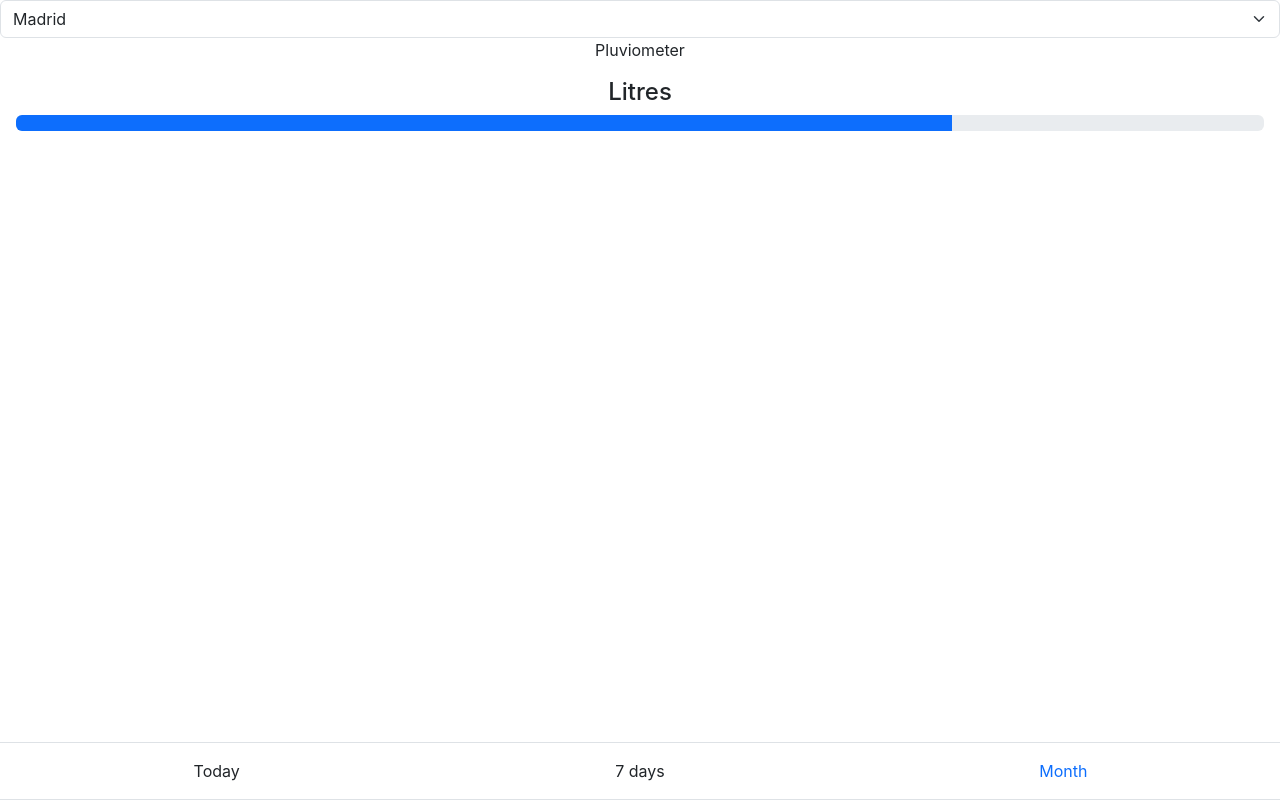
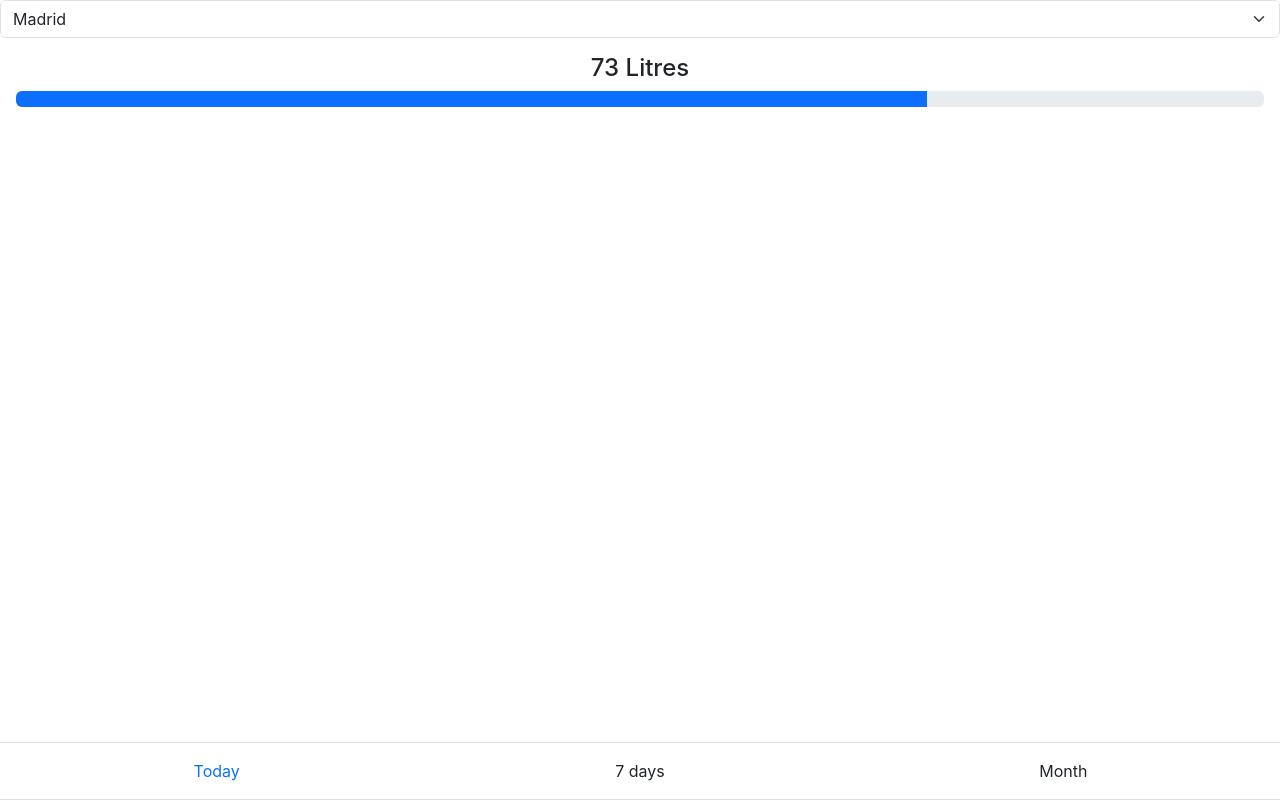
Before and after one commit to Victorlpz23/React-Pluviometer, a React (Create React App) app: page / in a window 1280 px wide. Built offline with nearby package versions, Linux system fonts and the light colour scheme.

Commit message:
Pluviomneter Done

```diff
--- a/src/App.js
+++ b/src/App.js
@@ -1,17 +1,11 @@
 import './App.css';
-import CitySelector from './components/CitySelector';
-import DateSelector from './components/DateSelector';
 import Pluviometer from './components/Pluviometer';
-import RainGuage from './components/RainGuage';
-import cities from "./data/cities.json"
+
 
 function App() {
   return (
     <div className="App">
-      <CitySelector cities={cities} selectedCity="Madrid"/>
       <Pluviometer />
-      <RainGuage />
-      <DateSelector selectedDate='Month' />
     </div>
   );
 }
--- a/src/components/Pluviometer.jsx
+++ b/src/components/Pluviometer.jsx
@@ -1,7 +1,49 @@
-import React from 'react'
+import React, { useEffect, useState } from 'react'
+import CitySelector from './CitySelector';
+import cities from "./../data/cities.json"
+import RainGuage from './RainGuage';
+import DateSelector from './DateSelector';
+import { fetchData } from '../services/fetch-data';
 
-export default function Pluviometer({}) {
+function Pluviometer() {
+  const [city, setCity] = useState("Madrid");
+  const [date, setDate] = useState("Today");
+  const [litres, setLitres] = useState();
+
+  useEffect(() => {
+    setLitres(undefined)
+
+    fetchData(city, date).then((litres) => setLitres(litres))
+  }, [date, city]);
+
+  const handleChangeCity = (city) => {
+    setCity(city)
+  };
+
+  const handleChangeDate = (date) => {
+    setDate(date)
+  };
+
+
   return (
-    <div>Pluviometer</div>
-  )
+    <main>
+      <CitySelector
+        cities={cities}
+        selectedCity={city}
+        onChangeCity={handleChangeCity}
+      />
+
+      <RainGuage
+        litres={litres}
+      />
+
+      <DateSelector
+        selectedDate={date}
+        onDateChange={handleChangeDate}
+
+      />
+    </main>
+  );
 }
+
+export default Pluviometer
--- a/src/components/RainGuage.jsx
+++ b/src/components/RainGuage.jsx
@@ -1,6 +1,10 @@
 import React from 'react'
 
 function RainGuage({ litres }) {
+  if (litres === undefined) {
+    return <div className='p-3'>Loading...</div>
+  }
+
   return (
     <div className='m-3'>
       <h4 className='text-center'>{litres} Litres</h4>
@@ -11,7 +15,7 @@ function RainGuage({ litres }) {
         aria-valuemin="0"
         aria-valuemax="100"
       >
-        <div className='progress-bar w-75'></div>
+        <div className='progress-bar' style={{ width: `${litres}%` }}></div>
       </div>
     </div>
   );
```
Also changed, not shown: src/components/DateSelector.jsx (line endings or trailing spaces).
